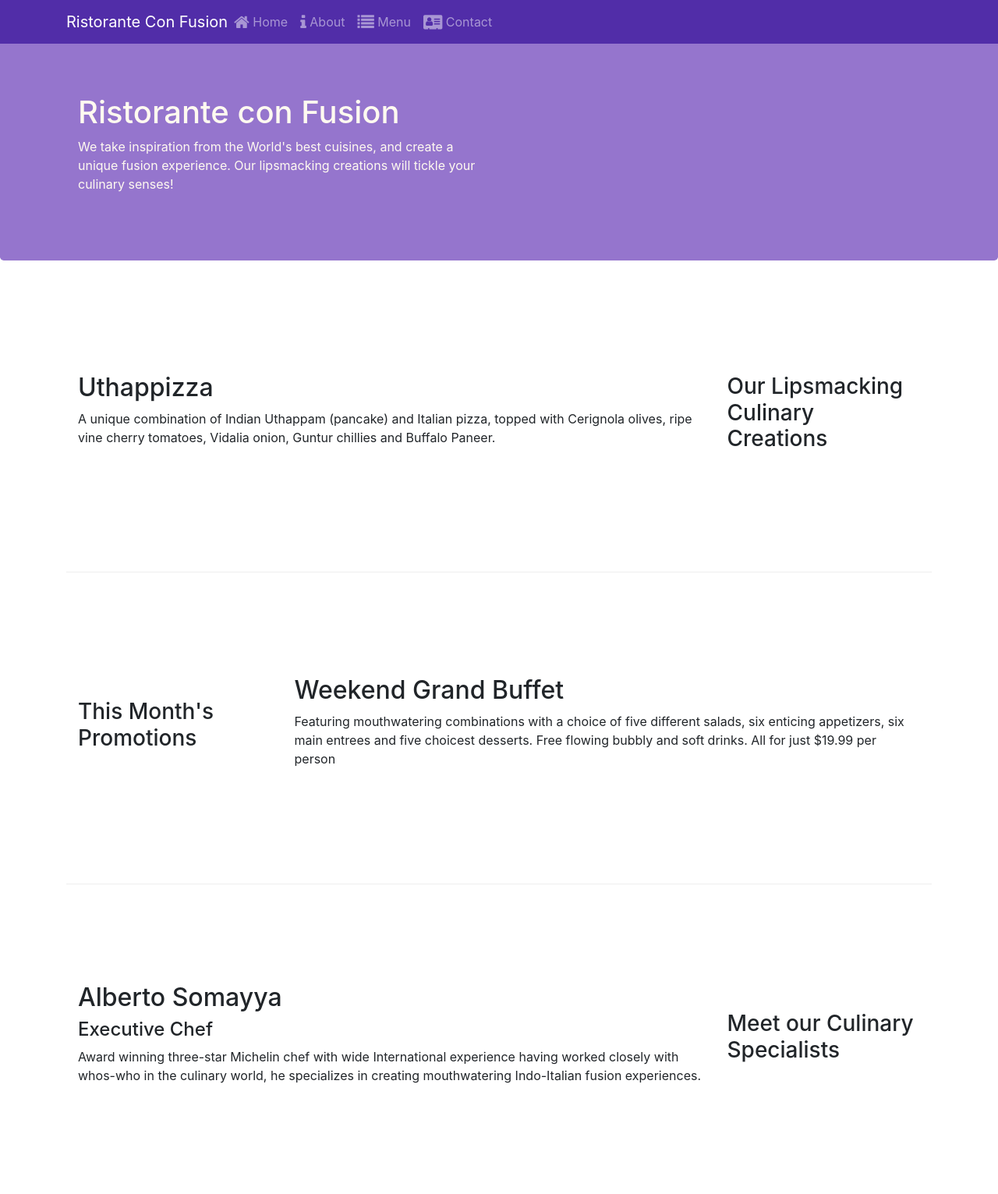
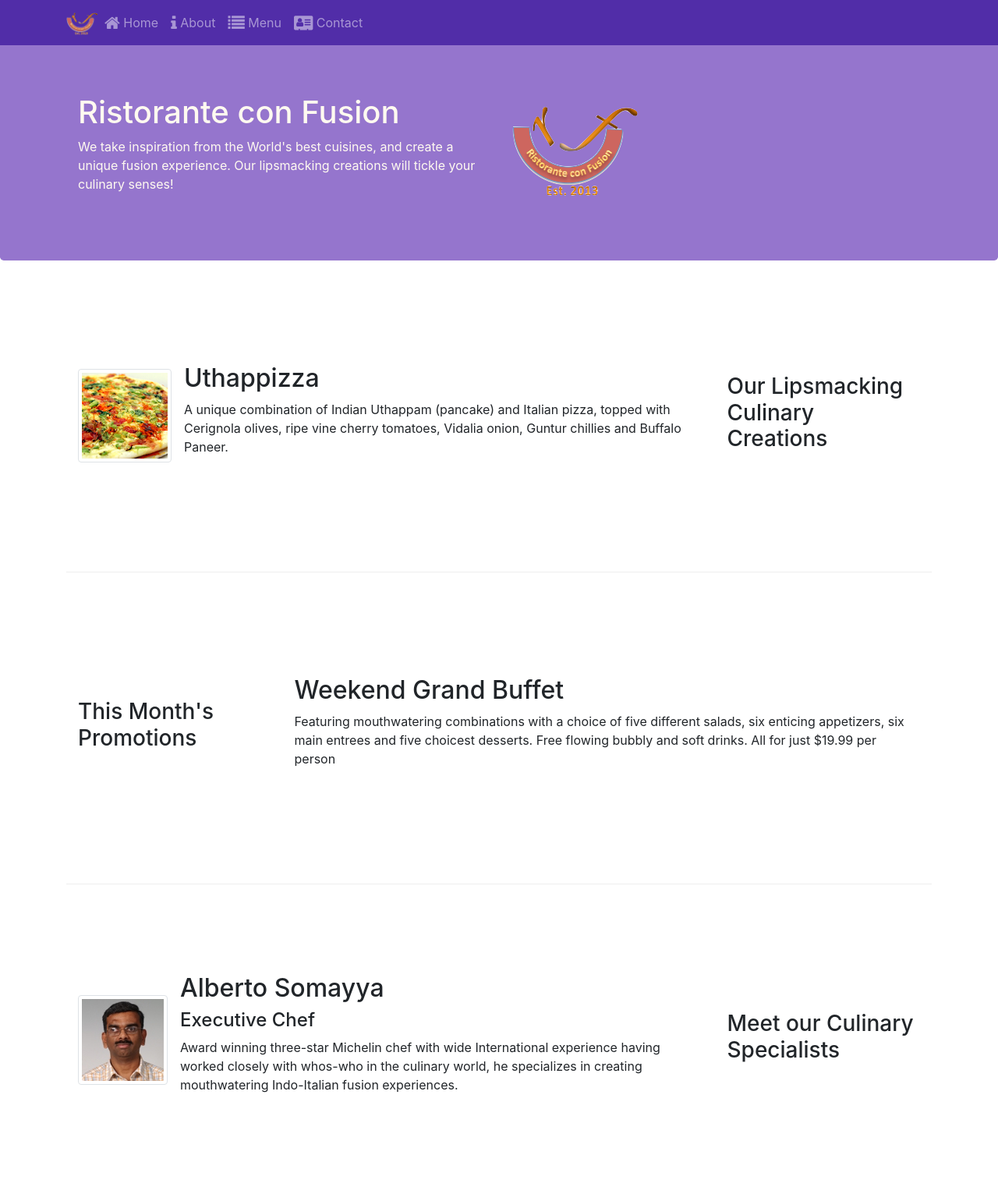
Before and after one commit to sehannp/Bootstrap-test, a website: page index.html in a window 1280 px wide. Shown: the top 1531 px of the page at 78% size. Drawn offline with nearby package versions, Linux system fonts and the light colour scheme.

Commit message:
Images and Media

```diff
--- a/index.html
+++ b/index.html
@@ -23,7 +23,7 @@
           <button class="navbar-toggler" type="button" data-toggle="collapse" data-target="#Navbar">
             <span class="navbar-toggler-icon"></span>
           </button>
-          <a class="navbar-brand mr-auto" href="#">Ristorante Con Fusion</a>
+          <a class="navbar-brand mr-auto" href="#"><img src="img/logo.png" height="30" width="41"/></a>
             <div class="collapse navbar-collapse" id="Navbar">
             <ul class="navbar-nav mr-auto">
               <li class"nav-item active"><a class="nav-link" href="#"><span class="fa fa-home fa-lg"></span> Home </a></li>
@@ -41,7 +41,8 @@
                     <h1>Ristorante con Fusion</h1>
                     <p>We take inspiration from the World's best cuisines, and create a unique fusion experience. Our lipsmacking creations will tickle your culinary senses!</p>
                 </div>
-                <div class="col-12 col-sm">
+                <div class="col-12 col-sm align-self-center">
+                  <img src="img/logo.png" class="img-fluid"/>
                 </div>
             </div>
         </div>
@@ -53,8 +54,14 @@
                 <h3>Our Lipsmacking Culinary Creations</h3>
             </div>
             <div class="col col-sm order-sm-first col-md">
-                <h2>Uthappizza</h2>
-                <p>A unique combination of Indian Uthappam (pancake) and Italian pizza, topped with Cerignola olives, ripe vine cherry tomatoes, Vidalia onion, Guntur chillies and Buffalo Paneer.</p>
+                <div class="media">
+                    <!--margin right 3-->
+                    <img class="d-flex mr-3 img-thumbnail align-self-center" src="img/uthappizza.png" alt="uthapizza"/>
+                    <div class="media-body">
+                      <h2 class="mt-0">Uthappizza</h2>
+                      <p>A unique combination of Indian Uthappam (pancake) and Italian pizza, topped with Cerignola olives, ripe vine cherry tomatoes, Vidalia onion, Guntur chillies and Buffalo Paneer.</p>
+                    </div>
+                </div>
             </div>
         </div>
 
@@ -74,9 +81,13 @@
                 <h3>Meet our Culinary Specialists</h3>
             </div>
             <div class="col col-sm order-sm-first col-md">
-                <h2>Alberto Somayya</h2>
-                <h4>Executive Chef</h4>
-                <p>Award winning three-star Michelin chef with wide International experience having worked closely with whos-who in the culinary world, he specializes in creating mouthwatering Indo-Italian fusion experiences. </p>
+                <div class="media">
+                  <img class="d-flex mr-3 align-self-center img-thumbnail" src="img/alberto.png" alt="alberto"/>
+                <div class="media-body">
+                  <h2 class="mt-0">Alberto Somayya</h2>
+                  <h4>Executive Chef</h4>
+                  <p>Award winning three-star Michelin chef with wide International experience having worked closely with whos-who in the culinary world, he specializes in creating mouthwatering Indo-Italian fusion experiences. </p>
+                </div>
             </div>
         </div>
     </div>
```
Also changed, not shown: aboutus.html (+3 -2 lines), contactus.html (+4 -3 lines), img/alberto.png (added), img/buffet.png (added), img/logo.png (added), img/uthappizza.png (added), 1 other file.
